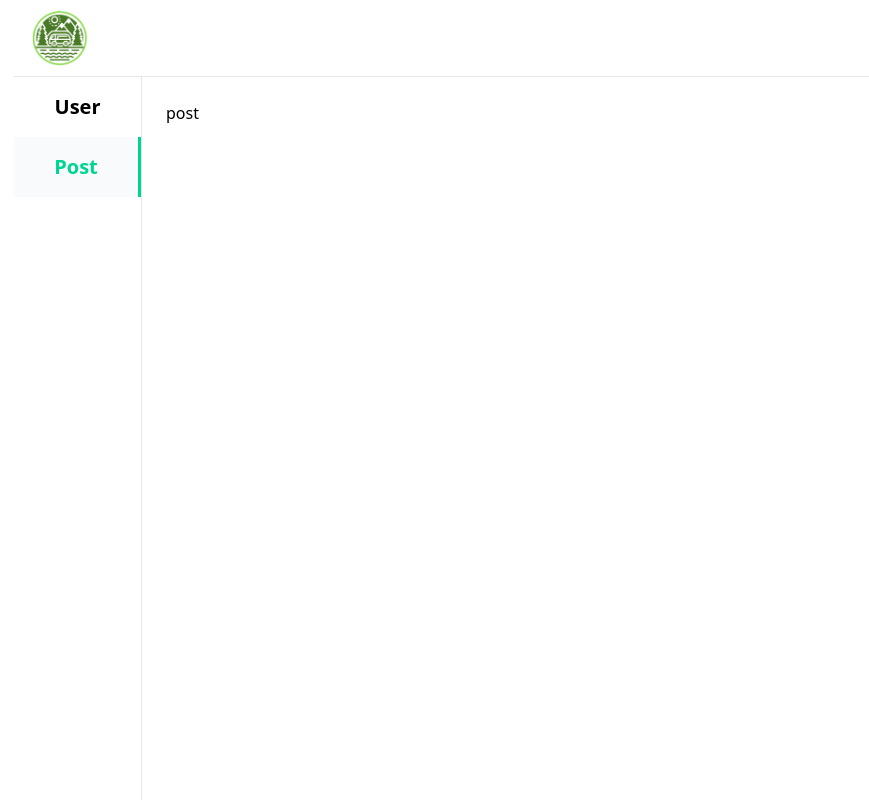
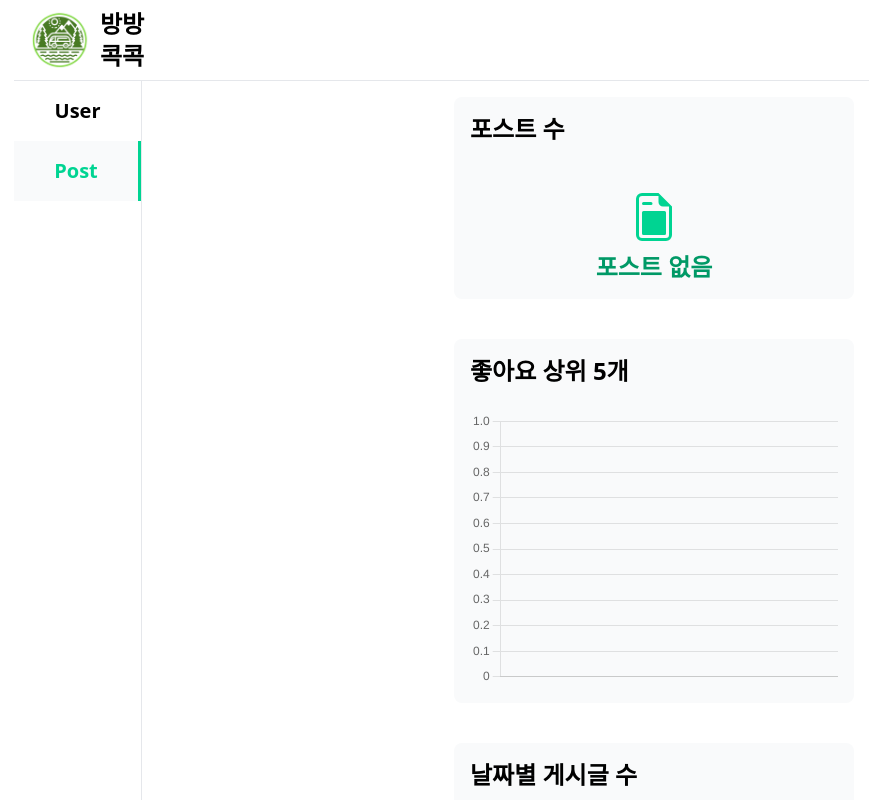
Before and after one commit to tmdtmddl/lastprojectdashboard, a Next.js app: page /dashboard in a window 1280 px wide. Both pictures are taken after a click on the button "Post". Shown: the top 800 px of the page, without its empty margins (50-919 px from the left). Built offline with nearby package versions, Linux system fonts and the light colour scheme; no server answers; the database is empty.

Commit message:
post 차트 css중

```diff
--- a/src/app/dashboard/page.tsx
+++ b/src/app/dashboard/page.tsx
@@ -33,7 +33,7 @@ const Page = () => {
           <p className="font-bold text-sm sm:text-xl">Post</p>
         </button>
       </div>
-      <div className="flex-1 p-6">
+      <div className="flex-1 ">
         {tab === "user" && <UserPage />}
         {tab === "post" && <PostPage />}
       </div>
--- a/src/components/AppLayout.tsx
+++ b/src/components/AppLayout.tsx
@@ -5,7 +5,7 @@ const AppLayout = ({ children }: PropsWithChildren) => {
   return (
     <div className="max-w-6xl mx-auto">
       <div className="border-b border-gray-200 min-h-10  ">
-        <div className="pl-4 py-2">
+        <div className="pl-4 py-2 flex gap-x-2.5 items-center">
           <Image
             src={"/imgs/logo.png"}
             alt="logo"
@@ -14,6 +14,9 @@ const AppLayout = ({ children }: PropsWithChildren) => {
             className=""
             priority
           />
+          <p className="font-bold text-2xl whitespace-pre-line">
+            방방{"\n"}콕콕
+          </p>
         </div>
       </div>
       <main>{children}</main>
--- a/src/components/post/PostPage.tsx
+++ b/src/components/post/PostPage.tsx
@@ -1,7 +1,71 @@
-import React from "react";
+import { dbService, FBCollection } from "@/lib/firebase";
+import { useQuery } from "@tanstack/react-query";
+import React, { useCallback } from "react";
+import Loaiding from "../Loading";
+import { BsFileEarmarkPost } from "react-icons/bs";
+import PostLike from "./postLike";
+import PostDate from "./postDate";
 
 const PostPage = () => {
-  return <div>post</div>;
+  const ref = dbService.collection(FBCollection.POSTS);
+
+  const fetchPost = useCallback(async () => {
+    try {
+      const snap = await ref.get();
+      const posts = snap.docs.map((doc) => ({
+        id: doc.id,
+        ...doc.data(),
+      }));
+      return posts;
+    } catch (error: any) {
+      throw new Error(
+        `데이터를 가져오는 중 오류가 발생했습니다: ${error.message}`
+      );
+    }
+  }, []);
+
+  const { data, error, isPending } = useQuery({
+    queryKey: ["posts"],
+    queryFn: fetchPost,
+    staleTime: 1000 * 60 * 10,
+  });
+
+  if (isPending) {
+    return <Loaiding />;
+  }
+  if (error) {
+    return <div>에러가 발생했습니다: {error.message}</div>;
+  }
+  return (
+    <div className=" col  p-4 gap-y-10  justify-center items-center">
+      <div className="col  gap-y-12   bg-gray-50 rounded-lg p-4   min-w-[400px] min-h-[200px] ">
+        <p className="font-bold sm:text-2xl text-xl">포스트 수</p>
+
+        <div className=" flex flex-col items-center justify-center gap-y-2.5 ">
+          <div>
+            <BsFileEarmarkPost className="text-4xl sm:text-5xl text-primary" />
+          </div>
+          {data && data.length === 0 && (
+            <p className="text-xl sm:text-2xl font-bold text-emerald-600">
+              포스트 없음
+            </p>
+          )}
+          {data && data.length > 0 && (
+            <p className="font-bold text-xl sm:text-2xl text-emerald-600">
+              {data.length}
+              <span className="text-black">개</span>
+            </p>
+          )}
+        </div>
+      </div>
+      <div>
+        <PostLike />
+      </div>
+      <div>
+        <PostDate />
+      </div>
+    </div>
+  );
 };
 
 export default PostPage;
--- /dev/null
+++ b/src/components/post/postDate.tsx
@@ -0,0 +1,79 @@
+import useChartJS from "@/hooks/useChartJs";
+import { dbService } from "@/lib/firebase";
+import { useQuery } from "@tanstack/react-query";
+import React, { useCallback } from "react";
+import { Bar } from "react-chartjs-2";
+import Loaiding from "../Loading";
+
+const PostDate = () => {
+  useChartJS();
+  const fetchPostCountsByDate = useCallback(async () => {
+    const ref = await dbService.collection("posts").get();
+
+    const countMap: Record<string, number> = {};
+
+    ref.docs.forEach((doc) => {
+      const createdAt = doc.data().createdAt;
+
+      if (!createdAt || !createdAt.toDate) {
+        return;
+      }
+
+      const dateStr = createdAt.toDate().toISOString().split("T")[0]; //! 날짜를 문자열로 변환 후  → "2025-06-03T10:00:00.000Z" → "2025-06-03"
+
+      countMap[dateStr] = (countMap[dateStr] || 0) + 1; //만약 countMap["2025-06-03"]가 이미 있으면, 그 값에 +1 없으면 기본값 0에서 시작해서 +1
+    });
+
+    return Object.entries(countMap) //객체를 배열로 변환
+      .sort((a, b) => a[0].localeCompare(b[0])) //오름차순으로 정렬
+      .map(([date, count]) => ({ date, count })); //다시 객체형태로 가공
+  }, [dbService]);
+
+  const { data, error, isPending } = useQuery({
+    queryKey: ["postsByDate"],
+    queryFn: fetchPostCountsByDate,
+    staleTime: 1000 * 60 * 10,
+  });
+
+  const chartData = {
+    labels: data?.map((item) => item.date) ?? [],
+    datasets: [
+      {
+        label: "게시글 수",
+        data: data?.map((item) => item.count) ?? [],
+        backgroundColor: "rgba(52, 211, 153, 0.6)",
+      },
+    ],
+  };
+
+  if (isPending) {
+    return <Loaiding message="게시글 날짜별 통계 로딩중..." />;
+  }
+  if (error) {
+    return <div>에러 발생: {error.message}</div>;
+  }
+
+  return (
+    <div className="bg-gray-50  p-4 rounded-lg col gap-y-6 min-w-[400px]   ">
+      <h2 className="font-bold sm:text-2xl text-xl"> 날짜별 게시글 수</h2>
+
+      <div className="w-full aspect-[4/3]  ">
+        {/* aspect = 세로는 자동으로 가로 * 3/4 크기로 설정 */}
+        <Bar
+          data={chartData}
+          options={{
+            plugins: {
+              legend: {
+                display: false, // 위쪽 초록 박스 없애기
+              },
+            },
+            responsive: true,
+            maintainAspectRatio: false,
+          }}
+        />
+      </div>
+    </div>
+  );
+};
+
+export default PostDate;
--- /dev/null
+++ b/src/components/post/postLike.tsx
@@ -0,0 +1,83 @@
+import useChartJS from "@/hooks/useChartJs";
+import { dbService, FBCollection } from "@/lib/firebase";
+import { useQuery } from "@tanstack/react-query";
+import React, { useCallback } from "react";
+import Loaiding from "../Loading";
+import { Line } from "react-chartjs-2";
+
+interface PostData {
+  id: string;
+  title: string;
+  likeCount: number;
+}
+
+const PostLike = () => {
+  useChartJS();
+
+  const fetchTopPosts = useCallback(async () => {
+    const ref = await dbService.collection(FBCollection.POSTS).get();
+
+    const postsWithLikeCount: PostData[] = ref.docs.map((doc) => {
+      return {
+        id: doc.id,
+        ...doc.data(),
+        title: doc.data().title || "제목 없음", // 제목이 없을 경우 기본값 설정
+        likeCount: doc.data().likes?.length ?? 0,
+      };
+    });
+
+    const topPosts = postsWithLikeCount
+      .sort((a, b) => b.likeCount - a.likeCount)
+      .slice(0, 5);
+
+    return topPosts;
+  }, []);
+
+  const { data, error, isPending } = useQuery({
+    queryKey: ["topPosts"],
+    queryFn: fetchTopPosts,
+    staleTime: 1000 * 60 * 10,
+  });
+
+  const chartData = {
+    //차트에 들어갈 데이터
+    labels: data?.map((post) => `${post.title}`) ?? [],
+    datasets: [
+      {
+        data: data?.map((post) => post.likeCount) ?? [],
+        backgroundColor: "rgba(52, 211, 153)",
+      },
+    ],
+  };
+
+  if (isPending) {
+    return <Loaiding message="포스트 상위 5개 로딩중..." />;
+  }
+  if (error) {
+    return <div>에러 발생: {error.message}</div>;
+  }
+
+  return (
+    <div className="bg-gray-50  p-4 rounded-lg col gap-y-6 min-w-[400px]   ">
+      <h2 className="font-bold sm:text-2xl text-xl"> 좋아요 상위 5개</h2>
+
+      <div className="w-full aspect-[4/3]  ">
+        {/* aspect = 세로는 자동으로 가로 * 3/4 크기로 설정 */}
+        <Line
+          data={chartData}
+          options={{
+            plugins: {
+              legend: {
+                display: false, // 위쪽 초록 박스 없애기
+              },
+            },
+            responsive: true, // 반응형 차트
+            maintainAspectRatio: false, // 차트 크기 유지
+          }}
+        />
+      </div>
+    </div>
+  );
+};
+
+export default PostLike;
--- a/src/components/user/UserPage.tsx
+++ b/src/components/user/UserPage.tsx
@@ -38,7 +38,7 @@ const UserPage = () => {
   }
 
   return (
-    <div className=" col  p-10 gap-y-10  justify-center items-center">
+    <div className=" col  p-4 gap-y-10  justify-center items-center">
       <div className="col  gap-y-12   bg-gray-50 rounded-lg p-4   min-w-[400px] min-h-[200px] ">
         <p className="font-bold sm:text-2xl text-xl">유저수</p>
 
```
